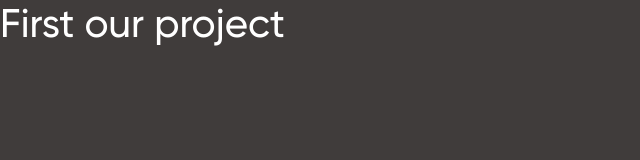
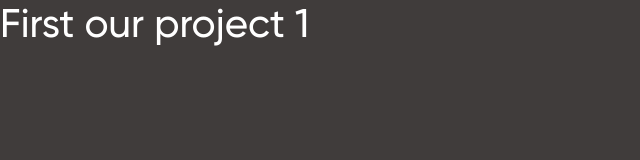
Before and after one commit to BotirWeb/Logos, a plain HTML site: page index.html in a window 1280 px wide. Shown: the full height of the page, 0-640 px from the left. Drawn offline with nearby package versions, Linux system fonts and the light colour scheme; a web font is replaced by a local one.

Commit message:
again change

```diff
--- a/index.html
+++ b/index.html
@@ -13,7 +13,7 @@
 
 <body>
 
-  <h1>First our project</h1>
+  <h1>First our project 1</h1>
 
 </body>
 <script src="https://cdn.jsdelivr.net/npm/bootstrap@5.2.3/dist/css/bootstrap.min.css"></script>
```
